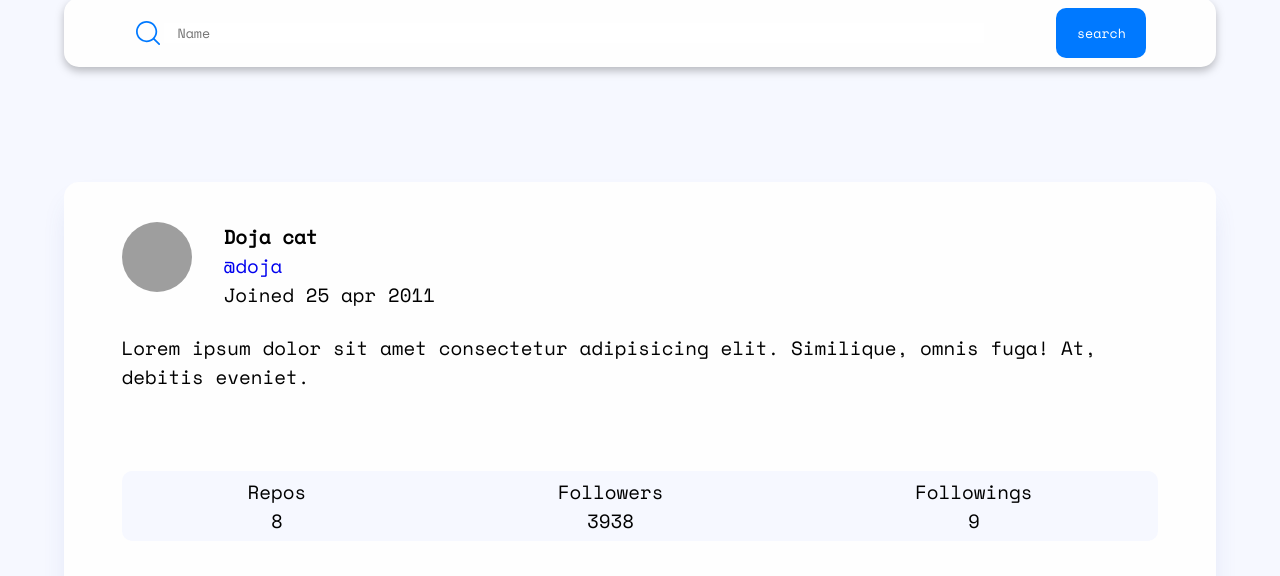
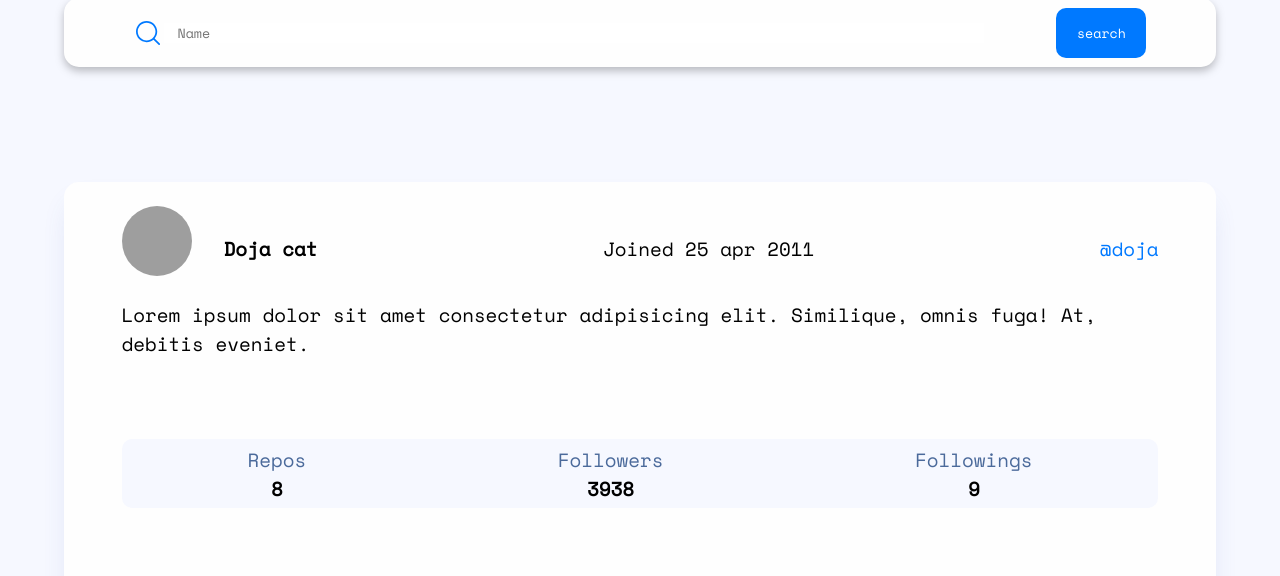
Before and after one commit to Dereje-getu-tadesse-10/app_github, a plain HTML site: page index.html in a window 1280 px wide. Shown: the part 198-774 px from the top of the page. Drawn offline with nearby package versions, Linux system fonts and the light colour scheme; grey boxes are pictures that could not be loaded.

Commit message:
[Modif]
le suite du responsive pc

```diff
--- /dev/null
+++ b/app.js
@@ -0,0 +1,36 @@
+
+
+// function mapess(hee) {
+
+//     let mytabAdd = [];
+
+//     for (let i = 0; i < mytabAdd.length;) {
+//        mytabAdd.push(hee);
+//     }
+
+//     return hee
+// }
+
+// mapess(10);
+
+// Réaliser une fonction qui génère un tableau de n nombres ( en commencant par 1 ).
+
+// Réaliser une fonction qui prend en paramètre un tableau et retourne la somme de tout les nombres compris dans ce tableau.
+
+function createTable (n){
+    let tab = [];
+    for (let i = 0; i <= n; i++){
+        tab.push(i)
+    }
+    return tab
+}
+
+console.log(createTable(01));
+
+function sum (tab){
+    let sum = 0;
+    for (let i = 0; i < tab.length; i++) {
+        sum += tab[i];
+    }
+    return sum
+}
--- a/index.html
+++ b/index.html
@@ -30,7 +30,7 @@
 
             <input type="text" placeholder="Name"/>
             <span id="erorr">Not found</span>
-            <input type="button" value="search"/>
+            <input id="sindar" type="button" value="search"/>
         </form>
 
         <section class="container-user-info">
@@ -39,7 +39,10 @@
                 <img src="https://encrypted-tbn0.gstatic.com/images?q=tbn:ANd9GcQYhqqerYprQxTCCqSQkPLt4zSxyjhGP6PUiA&usqp=CAU" alt="">
                 <div class="infoUsername">
                     <h2>Doja cat</h2>
-                    <a href="#">@doja</a>
+
+                    <div class="test">
+                        <a class="lien-github" href="#">@doja</a>
+                    </div>
                     <p>Joined 25 apr 2011</p>
                 </div>
             </div>
@@ -54,18 +57,18 @@
             <section id="container-grey">
 
                 <div class="repos">
-                    <p>Repos</p>
-                    <p>8</p>
+                    <p class="gris">Repos</p>
+                    <p class="bold">8</p>
                 </div>
 
                 <div class="followers">
-                    <p>Followers</p>
-                    <p>3938</p>
+                    <p class="gris">Followers</p>
+                    <p class="bold" >3938</p>
                 </div>
 
                 <div class="followings">
-                    <p>Followings</p>
-                    <p>9</p>
+                    <p class="gris">Followings</p>
+                    <p class="bold">9</p>
                 </div>
 
             </section>
@@ -94,5 +97,6 @@
 
 
     </main>
+    <script src="app.js"></script>
 </body>
 </html>
--- a/style/responsive.scss
+++ b/style/responsive.scss
@@ -87,3 +87,14 @@
     }
 
 }
+
+@media only screen and (min-width:1000px){
+    .infoUsername{
+        width:100%;
+        display:flex;
+        justify-content:space-between;
+    }
+    .test{
+        order:1;
+    }
+}
--- a/style/style.scss
+++ b/style/style.scss
@@ -135,7 +135,7 @@ form{
       .followers,
       .followings{
         margin: auto;
-          text-align: center;
+        text-align: center;
       }
 }
 
@@ -168,3 +168,19 @@ form{
     }
 
 }
+
+// Bold style
+
+.bold{
+    font-family: 'Space Mono';
+    font-weight: bold;
+}
+
+.gris{
+    color:#4B6A9B;
+    font-weight: regular;
+}
+
+.lien-github{
+    color:#0079FF;
+}
```
Also changed, not shown: style/responsive.css, style/style.css, 2 other files.
